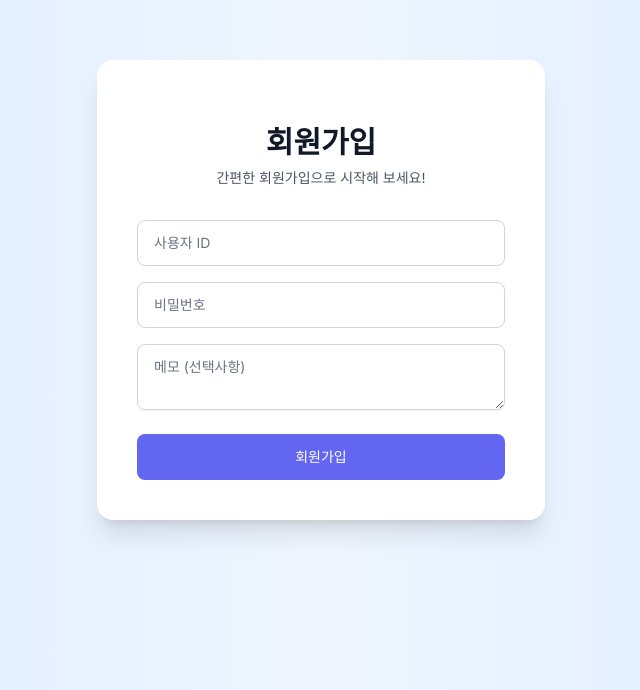
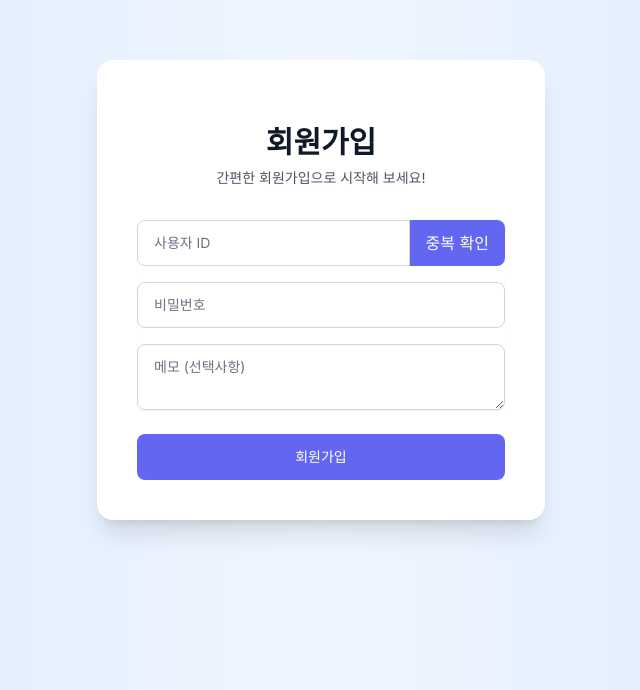
Before and after one commit to jominuk/security_front, a Next.js app: page /join in a window 1280 px wide. Shown: the part 110-800 px from the top of the page, without its empty margins (319-959 px from the left). Built offline with nearby package versions, Linux system fonts and the light colour scheme.

Commit message:
userId 중복체크 추가

```diff
--- a/src/api/memberApi.ts
+++ b/src/api/memberApi.ts
@@ -111,3 +111,20 @@ export async function updateMember(
   const data = await response.text();
   return data;
 }
+
+export async function userIdCheck(userId: string) {
+  const response = await fetch(
+    `http://localhost:8080/member/userId?userId=${userId}`,
+    {
+      method: "GET",
+    }
+  );
+
+  if (!response.ok) {
+    const errorMessage = await response.text();
+    throw new Error(errorMessage);
+  }
+
+  const data = await response.text();
+  return data;
+}
--- a/src/app/join/page.tsx
+++ b/src/app/join/page.tsx
@@ -1,16 +1,19 @@
 "use client";
 
 import React, { useState } from "react";
-import { postMember } from "@/api/memberApi";
+import { postMember, userIdCheck } from "@/api/memberApi";
 import { useRouter } from "next/navigation";
 import { JoinMemberType } from "@/types/userType";
 
-const page = () => {
+const Page = () => {
   const router = useRouter();
   const [formData, setFormData] = useState<JoinMemberType>({
     userId: "",
     password: "",
+    memo: "",
   });
+  const [errorMessage, setErrorMessage] = useState<string>("");
+  const [idCheck, setIdCheck] = useState<boolean>(false);
 
   const handleChange = (
     e: React.ChangeEvent<HTMLInputElement | HTMLTextAreaElement>
@@ -20,6 +23,7 @@ const page = () => {
       ...prevState,
       [name]: value,
     }));
+    setErrorMessage(""); // 입력 변경 시 에러 메시지 초기화
   };
 
   const handleSubmit = async (e: React.FormEvent<HTMLFormElement>) => {
@@ -30,7 +34,18 @@ const page = () => {
       router.push("/");
     } catch (error: any) {
       const errorMessage = error.message.replace(/^Error:\s*/, "");
-      alert(errorMessage);
+      setErrorMessage(errorMessage);
+    }
+  };
+
+  const handleIdCheck = async () => {
+    try {
+      await userIdCheck(formData.userId);
+      alert("사용 가능한 ID입니다.");
+      setErrorMessage("");
+    } catch (error: any) {
+      const errorMessage = error.message.replace(/^Error:\s*/, "");
+      setErrorMessage(errorMessage);
     }
   };
 
@@ -51,16 +66,25 @@ const page = () => {
               <label htmlFor="userId" className="sr-only">
                 사용자 ID
               </label>
+              <div className="flex">
                 <input
                   id="userId"
                   name="userId"
                   type="text"
                   required
-                className="appearance-none rounded-lg block w-full px-4 py-3 border border-gray-300 placeholder-gray-500 text-gray-900 focus:outline-none focus:ring-blue-500 focus:border-blue-500 sm:text-sm"
+                  className="appearance-none rounded-l-lg flex-grow px-4 py-3 border border-gray-300 placeholder-gray-500 text-gray-900 focus:outline-none focus:ring-blue-500 focus:border-blue-500 sm:text-sm"
                   placeholder="사용자 ID"
                   value={formData.userId}
                   onChange={handleChange}
                 />
+                <button
+                  type="button"
+                  onClick={handleIdCheck}
+                  className="px-4 py-2 text-white rounded-r-lg bg-btn-primary hover:bg-btn-hover focus:outline-none focus:ring-2 duration-200"
+                >
+                  중복 확인
+                </button>
+              </div>
             </div>
             <div>
               <label htmlFor="password" className="sr-only">
@@ -93,10 +117,14 @@ const page = () => {
             </div>
           </div>
 
+          {errorMessage && (
+            <p className="text-red-500 text-sm mt-2">{errorMessage}</p>
+          )}
+
           <div>
             <button
               type="submit"
-              className="group relative w-full flex justify-center py-3 px-4 border border-transparent text-sm font-medium rounded-lg text-white bg-btn-primary  hover:bg-btn-hover focus:outline-none focus:ring-2 focus:ring-offset-2 focus:ring-blue-500 transition-all duration-200"
+              className="group relative w-full flex justify-center py-3 px-4 border border-transparent text-sm font-medium rounded-lg text-white bg-btn-primary hover:bg-btn-hover focus:outline-none focus:ring-2 focus:ring-offset-2 focus:ring-blue-500 transition-all duration-200"
             >
               회원가입
             </button>
@@ -107,4 +135,4 @@ const page = () => {
   );
 };
 
-export default page;
+export default Page;
```
Lines whose indentation alone changed are shown as unchanged.
